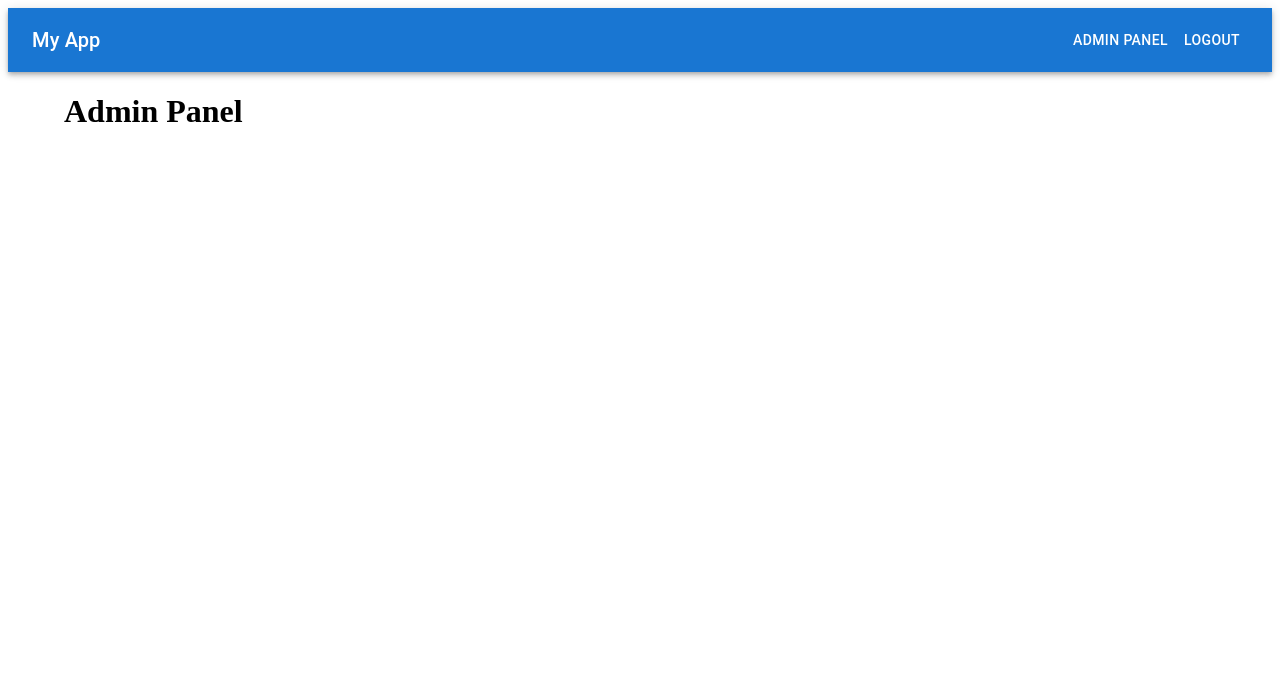
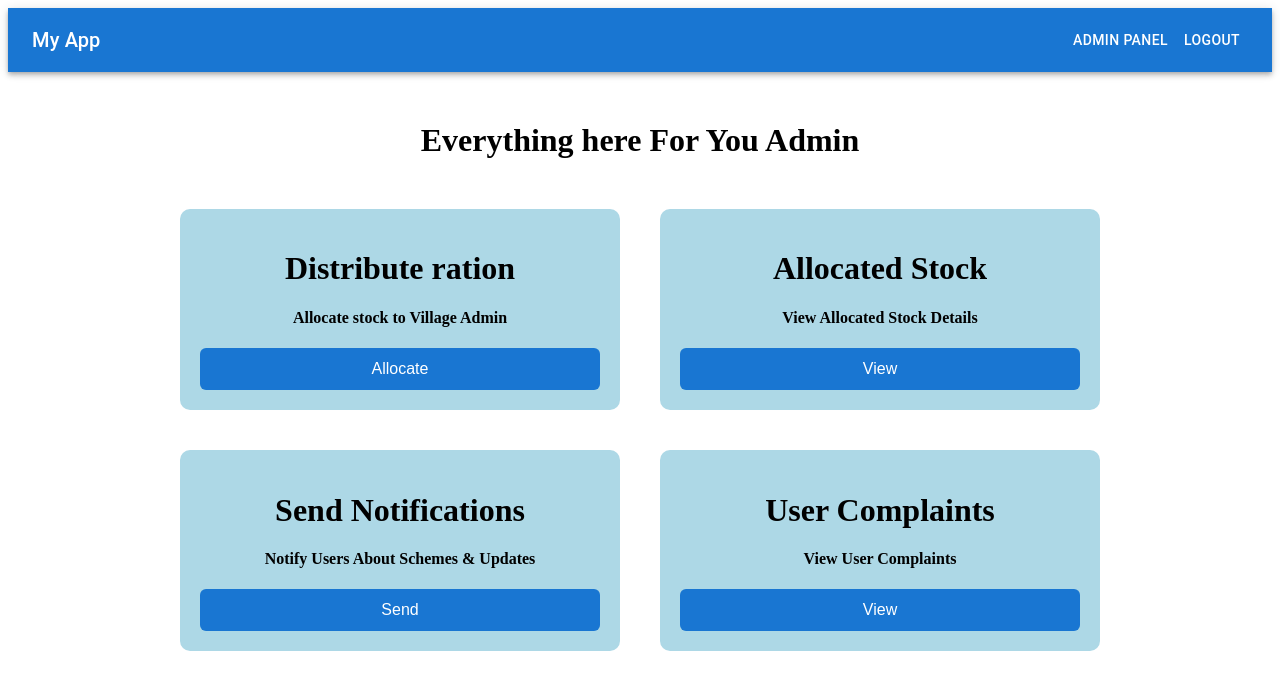
Before and after one commit to dhirajdhumal/digital-ration-distribution-system, a React app in the folder frontend/: page /admin in a window 1280 px wide. Shown: the top 690 px of the page. Built offline with nearby package versions, Linux system fonts and the light colour scheme; sample sign-in values are in the browser's storage; the HTML template or start-up script is replaced by a standard one.

Commit message:
Frontend For Admin Panel

```diff
--- a/frontend/src/App.jsx
+++ b/frontend/src/App.jsx
@@ -4,10 +4,9 @@ import Navbar from './components/Navbar.jsx';
 import Home from './pages/Home.jsx';
 import Login from './pages/Auth/Login.jsx';
 import Register from './pages/Auth/Register';
-import AdminPanel from './pages/Admin/AdminPanel.jsx'; //Import the AdminPanel component
-import VillageAdminPanel from './pages/VillageAdmin/VillageAdminPanel.jsx'; //Import the VillageAdminPanel component
 import ProtectedRoute from './components/ProtectedRoute.jsx'; // Import ProtectedRoute component
 import Dashboard from './pages/Dashboard.jsx'; // Import Dashboard component
+import AdminRoutes from './pages/Admin/AdminRoutes.jsx';
 
 function App() {
   return (
@@ -20,10 +19,9 @@ function App() {
               <Route path="/" element={<Home />} />
               <Route path="/login" element={<Login />} />
               <Route path="/register" element={<Register />} />
-              <Route path="/admin" element={<AdminPanel />} />
-              <Route path="/village-admin" element={<VillageAdminPanel />} />
+              <Route path="/dashboard" element={<ProtectedRoute> <Dashboard /> </ProtectedRoute>} />
 
-              <Route path="/dashboard" element={<ProtectedRoute> <Dashboard /> </ProtectedRoute>} />
+              <Route path="/admin/*" element={<ProtectedRoute adminOnly={true}> <AdminRoutes /> </ProtectedRoute>} />
             </Routes>
           </Container>
         </main>
--- /dev/null
+++ b/frontend/src/pages/Admin/AdminPanel.css
@@ -0,0 +1,21 @@
+.adminCard {
+    display: flex;
+    flex-wrap: wrap;
+    padding: auto;          /* allows wrapping to new lines */
+    gap: 40px;                 /* space between cards */  /* center cards horizontally */
+    width: 100%;
+    justify-content: center;  /* center cards horizontally */
+}
+
+.adminPanel {
+    flex: 0 1 400px;           /* allows cards to grow and shrink, with a base width of 200px */
+    min-width: 200px;
+    max-height: 250px;       /* prevents them from shrinking too much */
+    background-color: #add8e6;
+    padding: 20px;
+    border-radius: 10px;
+    text-align: center;
+    word-wrap: break-word;   /* breaks long words */
+    overflow-wrap: break-word;
+    white-space: normal;
+}
--- a/frontend/src/pages/Admin/AdminPanel.jsx
+++ b/frontend/src/pages/Admin/AdminPanel.jsx
@@ -1,7 +1,41 @@
+import './AdminPanel.css';
+import { useNavigate } from 'react-router-dom';
+
+
 function AdminPanel() {
+    const navigate = useNavigate();
+
+
     return (
         <div>
-            <h1>Admin Panel</h1>
+            <h1 style={{textAlign: 'center',marginTop: '50px', marginBottom: '50px'}}>Everything here For You Admin</h1>
+            <div className='adminCard'>
+                <div className="adminPanel">
+                <h1>Distribute ration</h1>
+                <h4>Allocate stock to Village Admin</h4>
+                <button onClick={() => navigate('/admin/allocate-stock')}>Allocate</button>
+            </div>
+
+            <div className="adminPanel">
+                <h1>Allocated Stock</h1>
+                <h4>View Allocated Stock Details</h4>
+                <button onClick={() => navigate('/admin/allocated-stock')}>View</button>
+            </div>
+
+            <div className="adminPanel">
+                <h1>Send Notifications</h1>
+                <h4>Notify Users About Schemes & Updates</h4>
+                <button onClick={() => navigate('/admin/notifications')}>Send</button>
+            </div>
+
+            <div className="adminPanel">
+                <h1>User Complaints</h1>
+                <h4>View User Complaints</h4>
+                <button onClick={() => navigate('/admin/complaints')}>View</button>
+            </div>
+
+            </div>
+
         </div>
     );
 }
--- /dev/null
+++ b/frontend/src/pages/Admin/AdminRoutes.jsx
@@ -0,0 +1,20 @@
+import AllocateStock from "./AllocateStock";
+import AdminPanel from "./AdminPanel";
+import { Routes, Route } from "react-router-dom";
+import AllocatedStock from "./AllocatedStock";
+import Notifications from "./Notifications";
+import Complaints from "./Complaints";
+
+function AdminRoutes() {
+    return (
+        <Routes>
+            <Route path="" element={<AdminPanel />} />               {/* /admin */}
+            <Route path="allocate-stock" element={<AllocateStock />} /> {/* /admin/allocate-stock */}
+            <Route path="allocated-stock" element={<AllocatedStock />} />
+            <Route path="notifications" element={<Notifications />} />
+            <Route path="complaints" element={<Complaints />} />
+        </Routes>
+    );
+}
+
+export default AdminRoutes;
--- /dev/null
+++ b/frontend/src/pages/Admin/AllocateStock.jsx
@@ -0,0 +1,10 @@
+function AllocateStock() {
+    return (
+        <div>
+            <h1>Allocate Stock</h1>
+            <p>Details about allocating stock will be displayed here.</p>
+        </div>
+    );
+}
+
+export default AllocateStock;
--- /dev/null
+++ b/frontend/src/pages/Admin/AllocatedStock.jsx
@@ -0,0 +1,10 @@
+function AllocatedStock() {
+    return (
+        <div>
+            <h1>Allocated Stock</h1>
+            <p>Details about allocated stock will be displayed here.</p>
+        </div>
+    );
+}
+
+export default AllocatedStock;
--- /dev/null
+++ b/frontend/src/pages/Admin/Complaints.jsx
@@ -0,0 +1,10 @@
+function Complaints() {
+    return (
+        <div>
+            <h1>User Complaints</h1>
+            <p>Details about user complaints will be displayed here.</p>
+        </div>
+    );
+}
+
+export default Complaints;
--- /dev/null
+++ b/frontend/src/pages/Admin/Notifications.css
@@ -0,0 +1,59 @@
+.notification-container {
+  max-width: 500px;
+  margin: 50px auto;
+  padding: 30px;
+  border-radius: 12px;
+  background-color: #f5f5f5;
+  box-shadow: 0 4px 10px rgba(0,0,0,0.1);
+}
+
+.notification-container h2 {
+  text-align: center;
+  margin-bottom: 20px;
+}
+
+.form-group {
+  margin-bottom: 20px;
+  display: flex;
+  flex-direction: column;
+}
+
+.form-group label {
+  margin-bottom: 6px;
+  font-weight: 500;
+}
+
+.form-group input,
+.form-group textarea {
+  padding: 10px;
+  border-radius: 6px;
+  border: 1px solid #ccc;
+  font-size: 16px;
+}
+
+button {
+  width: 100%;
+  padding: 12px;
+  background-color: #1976d2;
+  color: #fff;
+  border: none;
+  border-radius: 6px;
+  font-size: 16px;
+  cursor: pointer;
+}
+
+button:hover {
+  background-color: #115293;
+}
+
+.message.success {
+  color: green;
+  text-align: center;
+  margin-bottom: 10px;
+}
+
+.message.error {
+  color: red;
+  text-align: center;
+  margin-bottom: 10px;
+}
--- /dev/null
+++ b/frontend/src/pages/Admin/Notifications.jsx
@@ -0,0 +1,70 @@
+import React, { useContext, useState } from "react";
+import api from "../../services/api";
+import AuthContext from "../../context/authContext";
+import "./Notifications.css";
+
+function Notifications() {
+  const { user } = useContext(AuthContext);
+  const [notificationTitle, setNotificationTitle] = useState("");
+  const [notificationBody, setNotificationBody] = useState("");
+  const [message, setMessage] = useState("");
+
+  const handleSubmit = async (e) => {
+    e.preventDefault();
+
+    if (!user || user.role !== "admin") {
+      setMessage("Only admins can send notifications.");
+      return;
+    }
+
+    try {
+      await api.post("/admin/notifications", {
+        notificationTitle,
+        notificationBody,
+      });
+      setMessage("Notification sent successfully");
+      setNotificationTitle("");
+      setNotificationBody("");
+    } catch (err) {
+      console.error(err.response || err);
+      setMessage("Failed to send notification");
+    }
+  };
+
+  return (
+    <div className="notification-container">
+      <h2>Send Notification</h2>
+      {message && (
+        <p
+          className={`message ${
+            message.includes("successfully") ? "success" : "error"
+          }`}
+        >
+          {message}
+        </p>
+      )}
+      <form onSubmit={handleSubmit}>
+        <div className="form-group">
+          <label>Title:</label>
+          <input
+            type="text"
+            value={notificationTitle}
+            onChange={(e) => setNotificationTitle(e.target.value)}
+            required
+          />
+        </div>
+        <div className="form-group">
+          <label>Body:</label>
+          <textarea
+            value={notificationBody}
+            onChange={(e) => setNotificationBody(e.target.value)}
+            required
+          />
+        </div>
+        <button type="submit">Send Notification</button>
+      </form>
+    </div>
+  );
+}
+
+export default Notifications;
```
